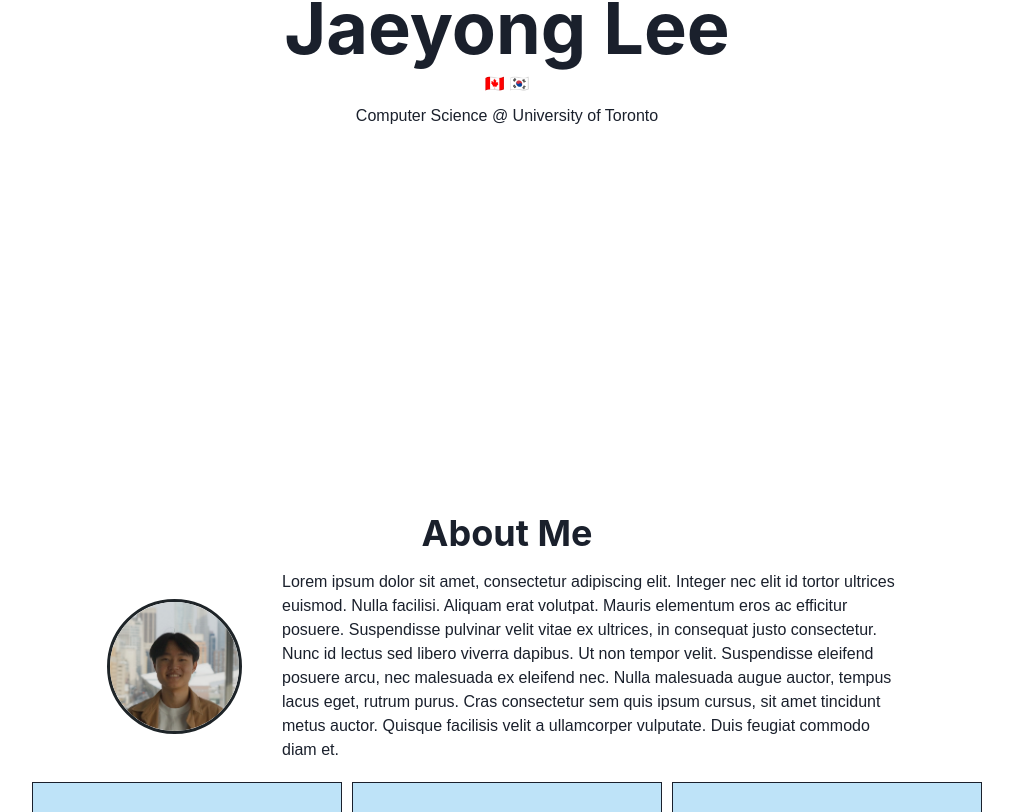
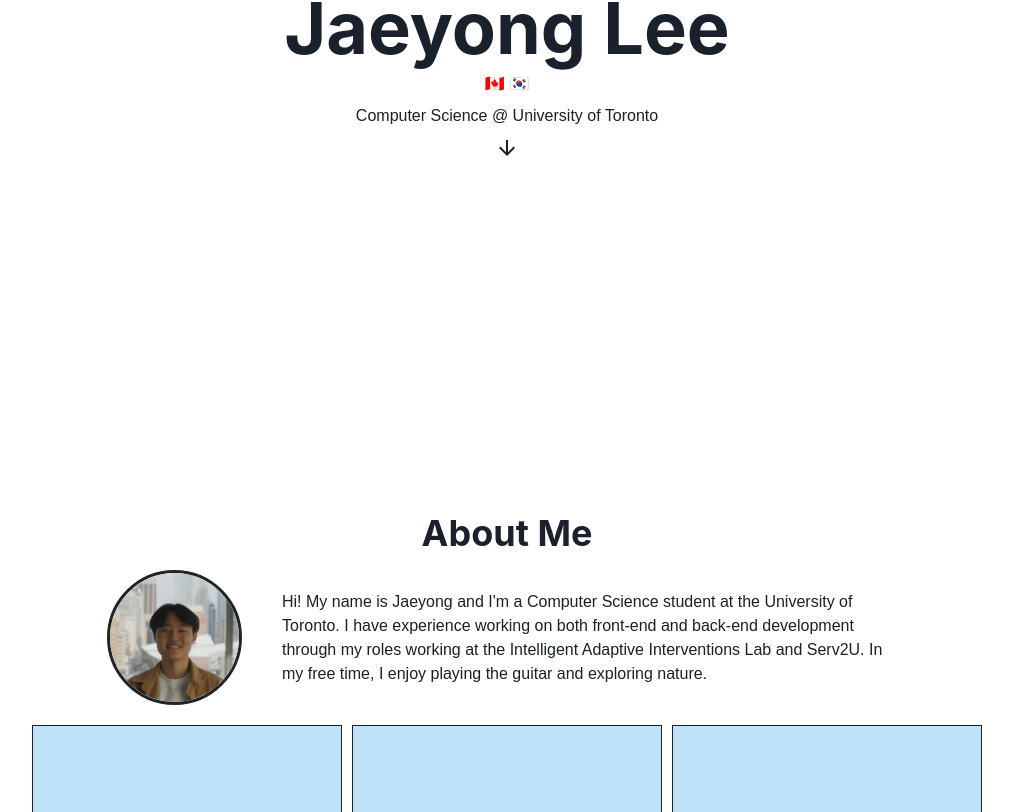
Before and after one commit to jaeyonglee3/personal-website, a React (Create React App) app: page / in a window 1280 px wide. Shown: the part 288-1100 px from the top of the page, without its empty margins (133-1146 px from the left). Built offline with nearby package versions, Linux system fonts and the light colour scheme.

Commit message:
Wrote About section, added navbar scrolling

```diff
--- a/package.json
+++ b/package.json
@@ -3,6 +3,7 @@
   "version": "0.1.0",
   "private": true,
   "dependencies": {
+    "@chakra-ui/icons": "^2.0.19",
     "@chakra-ui/react": "^2.6.1",
     "@emotion/react": "^11.11.0",
     "@emotion/styled": "^11.11.0",
@@ -15,6 +16,7 @@
     "react-dom": "^18.2.0",
     "react-icons": "^3.11.0",
     "react-scripts": "5.0.1",
+    "react-scroll": "^1.8.9",
     "web-vitals": "^2.1.4"
   },
   "scripts": {
--- a/src/components/navigation/Navbar.js
+++ b/src/components/navigation/Navbar.js
@@ -1,5 +1,12 @@
-import { Box, Flex, Heading, Button, Spacer, HStack } from "@chakra-ui/react";
+import { Box, Flex, Heading, Button, Spacer, HStack, Text } from "@chakra-ui/react";
 import { ColorModeSwitcher } from "../../ColorModeSwitcher";
+import { Link as ScrollLink, animateScroll as scroll} from 'react-scroll';
+
+const menuItems = ['About Me', 'Skills', 'Projects', 'Contact', 'Resume'];
+
+const MenuButton = () => (
+    <Text>Button</Text>
+)
 
 export default function navbar() {
     const buttonStyles = {
@@ -12,20 +19,25 @@ export default function navbar() {
     }
 
     return (
-
-    // TODO: Fix the position of the navbar to the top of the screen
         <Box width="100vw" position="fixed" bg="gray.900">
             <Flex as="nav" p="10px" alignItems="center">
 
-            <Heading size="md" pl="15px">Jaeyong Lee</Heading>
+                <Button sx={buttonStyles} size="md" pl="15px" onClick={() => scroll.scrollToTop({ duration: 500 })}>
+                    Jaeyong Lee
+                </Button>
+
                 <Spacer />
 
                 <HStack spacing="20px">
-                <Button sx={buttonStyles}>About Me</Button>
-                <Button sx={buttonStyles}>Skills</Button>
-                <Button sx={buttonStyles}>Projects</Button>
-                <Button sx={buttonStyles}>Contact</Button>
-                <Button sx={buttonStyles} bg="blue.100">Resume</Button>
+
+                    {menuItems.map(item => (
+                        <ScrollLink to={item} smooth={true} duration={500} offset={-80}>
+                            <Button sx={buttonStyles}>
+                                {item}
+                            </Button>
+                        </ScrollLink>
+                    ))}
+
                     {/* TODO: Change the colour of the resume button to make it stand out */}
                     <ColorModeSwitcher />
                 </HStack>
--- a/src/components/sections/About.js
+++ b/src/components/sections/About.js
@@ -2,7 +2,7 @@ import { Container, Heading, Text, Image, HStack } from "@chakra-ui/react";
 
 export default function About() {
     return (
-        <Container maxWidth="65vw" centerContent>
+            <Container maxWidth="65vw" name="About Me" centerContent>
                 <Heading>About Me</Heading>
 
                 <HStack spacing={10} pt="15px">
@@ -14,14 +14,9 @@ export default function About() {
                     />
 
                     <Text>
-                    Lorem ipsum dolor sit amet, consectetur adipiscing elit.
-                    Integer nec elit id tortor ultrices euismod. Nulla facilisi.
-                    Aliquam erat volutpat. Mauris elementum eros ac efficitur posuere.
-                    Suspendisse pulvinar velit vitae ex ultrices, in consequat justo consectetur.
-                    Nunc id lectus sed libero viverra dapibus. Ut non tempor velit. Suspendisse eleifend posuere arcu,
-                    nec malesuada ex eleifend nec. Nulla malesuada augue auctor, tempus lacus eget, rutrum purus.
-                    Cras consectetur sem quis ipsum cursus, sit amet tincidunt metus auctor.
-                    Quisque facilisis velit a ullamcorper vulputate. Duis feugiat commodo diam et.
+                        Hi! My name is Jaeyong and I'm a Computer Science student at the University of Toronto. I have experience
+                        working on both front-end and back-end development through my roles working at the Intelligent Adaptive
+                        Interventions Lab and Serv2U. In my free time, I enjoy playing the guitar and exploring nature.
                     </Text>
                 </HStack>
             </Container>
--- a/src/components/sections/Intro.js
+++ b/src/components/sections/Intro.js
@@ -2,9 +2,13 @@ import {
     Box,
     Container,
     Heading,
+    Spacer,
     Text,
     VStack
   } from '@chakra-ui/react';
+
+import { ArrowDownIcon } from '@chakra-ui/icons';
+
 
 export default function Landing(props) {
 
@@ -15,6 +19,9 @@ export default function Landing(props) {
                 <Heading size="4xl">Jaeyong Lee</Heading>
                 <Text>🇨🇦 🇰🇷</Text>
                 <Text>Computer Science @ University of Toronto</Text>
+
+                {/* TODO: Animate the arrow down icon to bounce up and down and maybe push it down some more */}
+                <ArrowDownIcon w={8} h={8} boxSize={6} />
             </VStack>
         </Container>
     )
--- a/src/components/sections/Projects.js
+++ b/src/components/sections/Projects.js
@@ -3,7 +3,7 @@ import { Box, Container, SimpleGrid } from "@chakra-ui/react";
 
 export default function Projects() {
   return (
-    <Container centerContent>
+    <Container name="Projects" centerContent>
         <SimpleGrid p="20px" spacing="10px" minChildWidth="310px" maxWidth="80vw">
 
             <Box bg="blue.100" height="200px" border="1px solid"></Box>
```
Also changed, not shown: 1 other file (tests, documents, lock files or other folders). Lines whose indentation alone changed are shown as unchanged.
